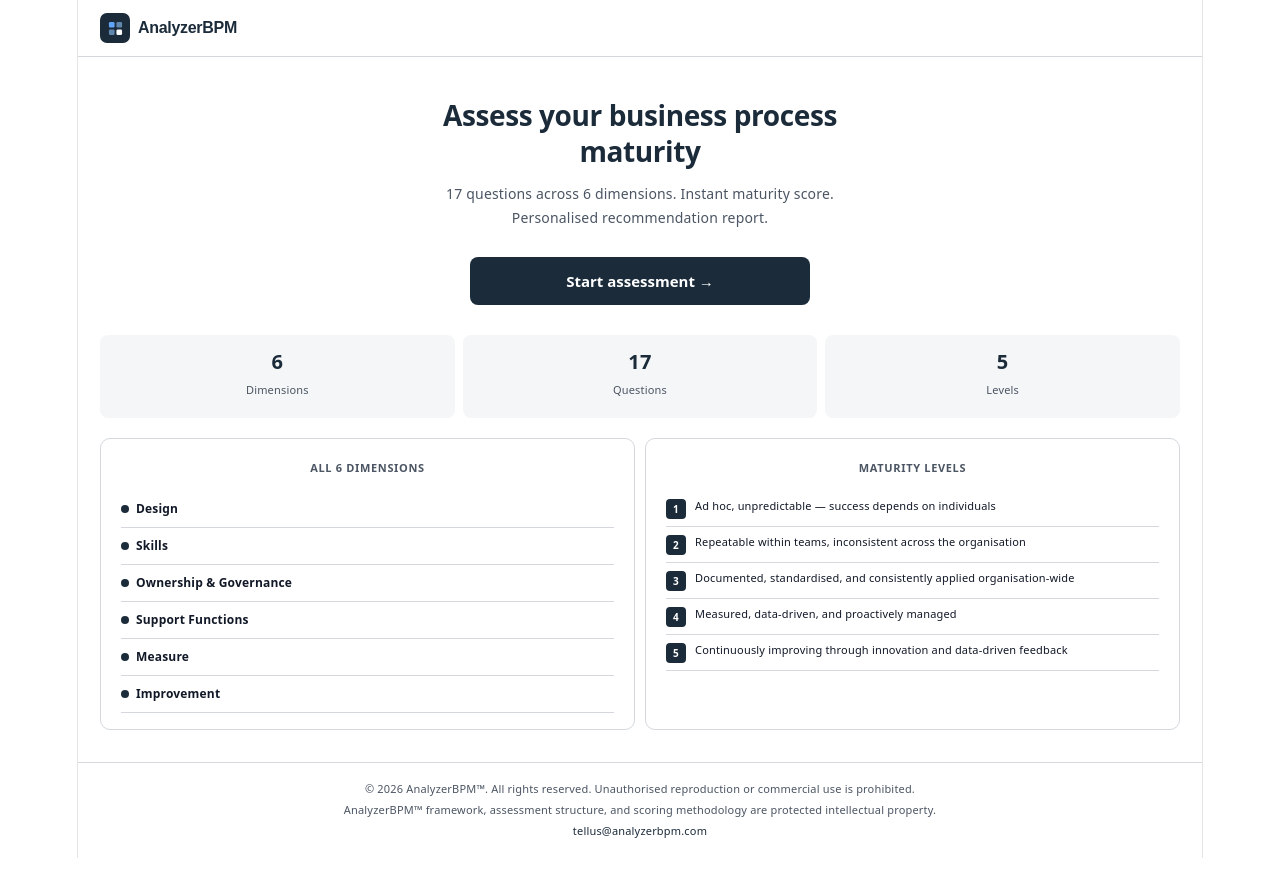
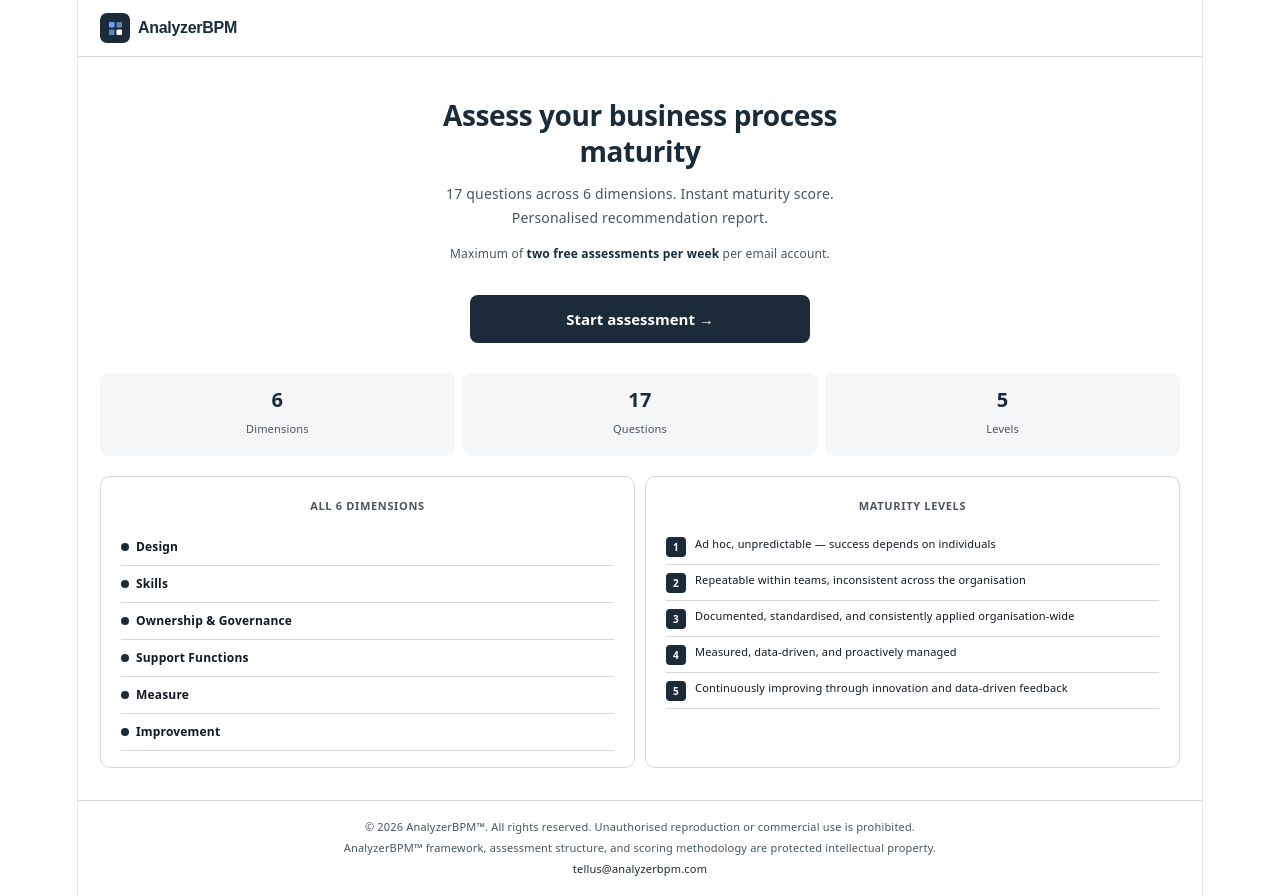
Before and after one commit to Redra123456/analyzerbpm, a React (Vite) app: page / in a window 1280 px wide. Before the commit the page ends 858 px from the top, so only its background shows below. Built offline with nearby package versions, Linux system fonts and the light colour scheme.

Commit message:
Back button and 2 assessment note changes
1) Removed Back button from top of each page
2) Add a note that maximum 2 assessments are allowed per week per email ID

```diff
--- a/src/AnalyzerBPM_v1.0.jsx
+++ b/src/AnalyzerBPM_v1.0.jsx
@@ -659,7 +659,6 @@ const Header = ({ isLanding, onHome, onBack, right }) => (
     position:"sticky",top:0,background:P.white,zIndex:20,gap:10,
   }}>
     <div style={{display:"flex",alignItems:"center",gap:8}}>
-      {!isLanding && <Btn small onClick={onBack}>← Back</Btn>}
       <Logo onClick={onHome}/>
     </div>
     <div style={{display:"flex",gap:7,alignItems:"center",flexWrap:"wrap"}}>{right}</div>
@@ -1628,8 +1627,11 @@ INSTRUCTIONS — follow exactly:
         <h1 style={{fontSize:28,fontWeight:800,lineHeight:1.3,color:P.navy,margin:"0 auto 12px",maxWidth:490,letterSpacing:"-0.4px"}}>
           Assess your business process maturity
         </h1>
-        <p style={{fontSize:14,lineHeight:1.7,color:P.muted,maxWidth:440,margin:"0 auto 28px"}}>
+        <p style={{fontSize:14,lineHeight:1.7,color:P.muted,maxWidth:440,margin:"0 auto 12px"}}>
           17 questions across 6 dimensions. Instant maturity score. Personalised recommendation report.
+        </p>
+        <p style={{fontSize:12,color:P.muted,maxWidth:440,margin:"0 auto 28px"}}>
+          Maximum of <strong style={{color:P.navy}}>two free assessments per week</strong> per email account.
         </p>
         <div style={{display:"flex",flexDirection:"column",gap:10,maxWidth:340,margin:"0 auto 10px"}}>
           <Btn primary onClick={()=>navigate("email_entry")} style={{padding:"13px 30px",fontSize:15,justifyContent:"center"}}>
```
